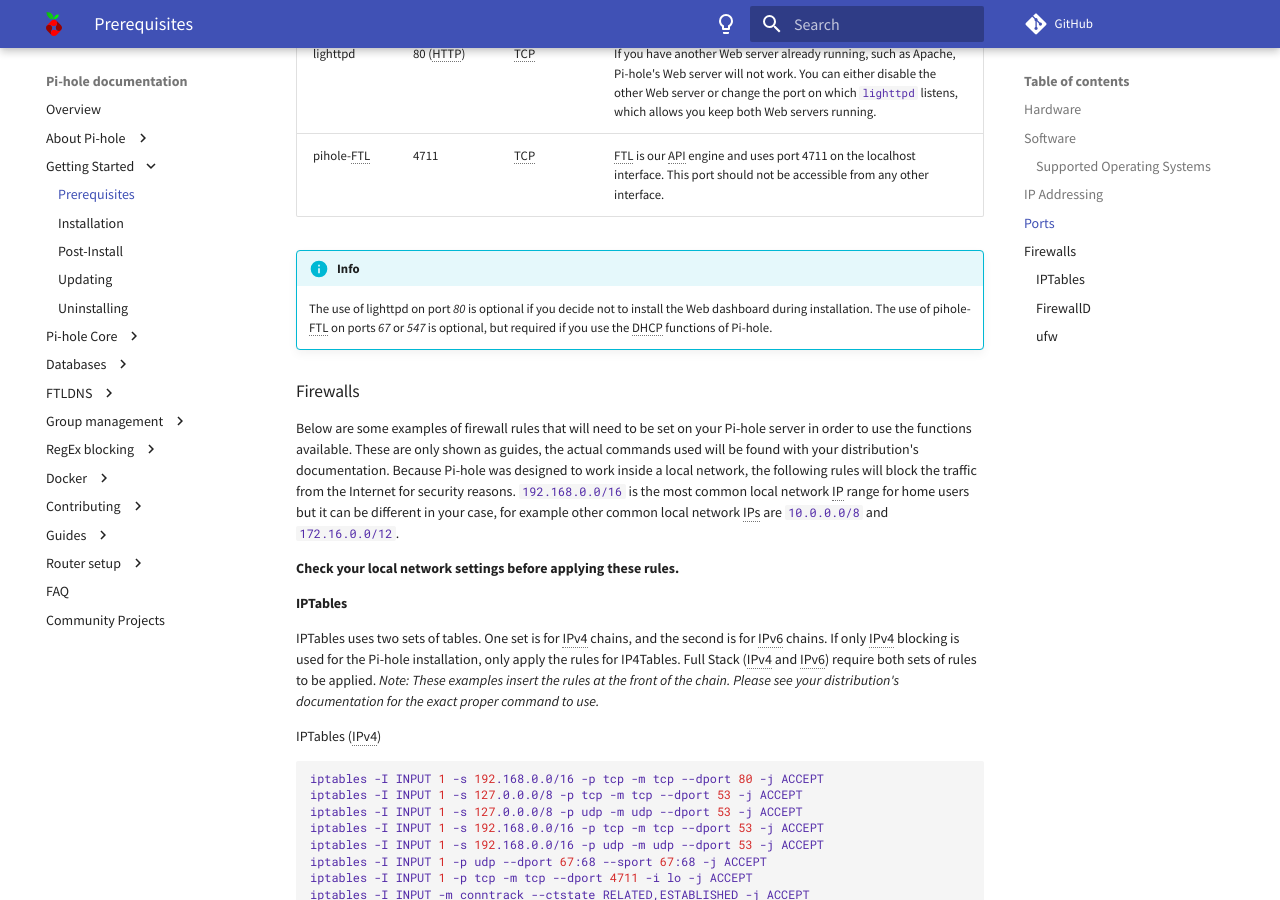
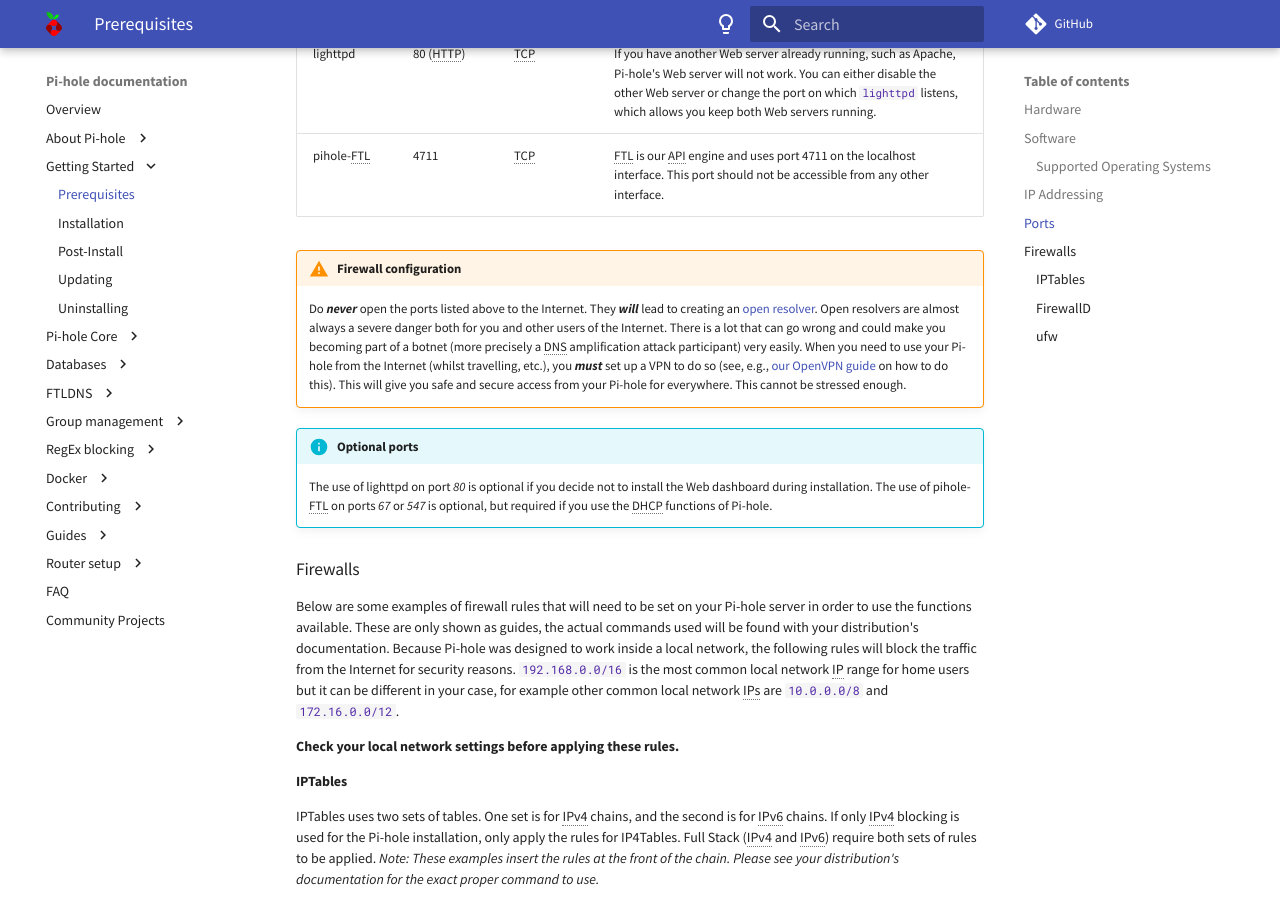
Before and after one commit to pi-hole/docs, an MkDocs documentation site: the page built from docs/main/prerequisites.md, in a window 1280 px wide and 900 px high, scrolled down 1987 px. Built offline with MkDocs 1.6.1 and Material for MkDocs 9.7.7, drawn with Linux system fonts in a browser that asks for light colours; comment, search, counter and statistics services are not loaded.

Commit message:
Add open resolver warning below the table of necessary ports to remind users that this table does NOT (as in: NEVER) read this table as a list of ports to open from the WWW onto their Pi-holes. This is just bad idea. Fullstop.
Signed-off-by: DL6ER <dl6er@dl6er.de>

```diff
--- a/docs/main/prerequisites.md
+++ b/docs/main/prerequisites.md
@@ -82,7 +82,10 @@
 | lighttpd            | 80  (HTTP)   | TCP      | If you have another Web server already running, such as Apache, Pi-hole's Web server will not work. You can either disable the other Web server or change the port on which `lighttpd` listens, which allows you keep both Web servers running. |
 | pihole-FTL          | 4711    | TCP      | FTL is our API engine and uses port 4711 on the localhost interface. This port should not be accessible from any other interface.|
 
-!!! info
+!!! warning "Firewall configuration"
+    Do ***never*** open the ports listed above to the Internet. They ***will*** lead to creating an [open resolver](http://openresolverproject.org/). Open resolvers are almost always a severe danger both for you and other users of the Internet. There is a lot that can go wrong and could make you becoming part of a botnet (more precisely a DNS amplification attack participant) very easily. When you need to use your Pi-hole from the Internet (whilst travelling, etc.), you ***must*** set up a VPN to do so (see, e.g., [our OpenVPN guide](../../guides/vpn/overview) on how to do this). This will give you safe and secure access from your Pi-hole for everywhere. This cannot be stressed enough.
+
+!!! info "Optional ports"
     The use of lighttpd on port _80_ is optional if you decide not to install the Web dashboard during installation.
     The use of pihole-FTL on ports _67_ or _547_ is optional, but required if you use the DHCP functions of Pi-hole.
 
```
